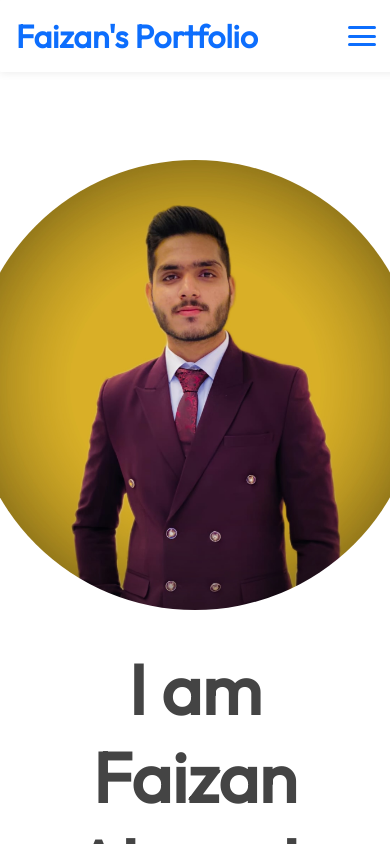
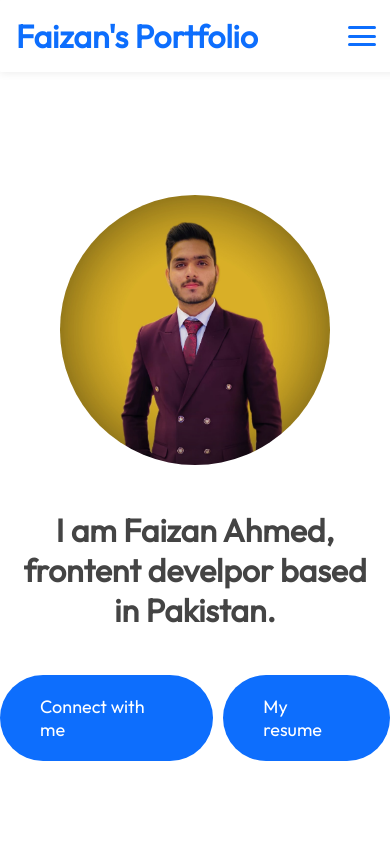
Before and after one commit to Faizan-ishtiaq/Faizan-First-React_Potfolio, a React (Vite) app: page / in a window 390 px wide. Built offline with nearby package versions, Linux system fonts and the light colour scheme.

Commit message:
responsive hero section for mobile screen

```diff
--- a/src/components/Hero/Hero.css
+++ b/src/components/Hero/Hero.css
@@ -47,3 +47,26 @@ a{
 .hero-resume:hover{
     transform: scale(1.02);
 }
+
+@media(max-width:430px){
+
+   .hero{
+margin-top: 35px;
+
+
+   } .hero img{
+        height: 270px;
+        margin-bottom: 10px;
+    }
+    .hero h1{
+  font-size: 32px;
+  margin-bottom: 10px;
+  width: 90%;
+    }
+    .hero-action{
+        font-size: 18px;
+        gap: 10px;
+        font-weight:500 ;
+        margin-bottom: 100px;
+    }
+}
```
